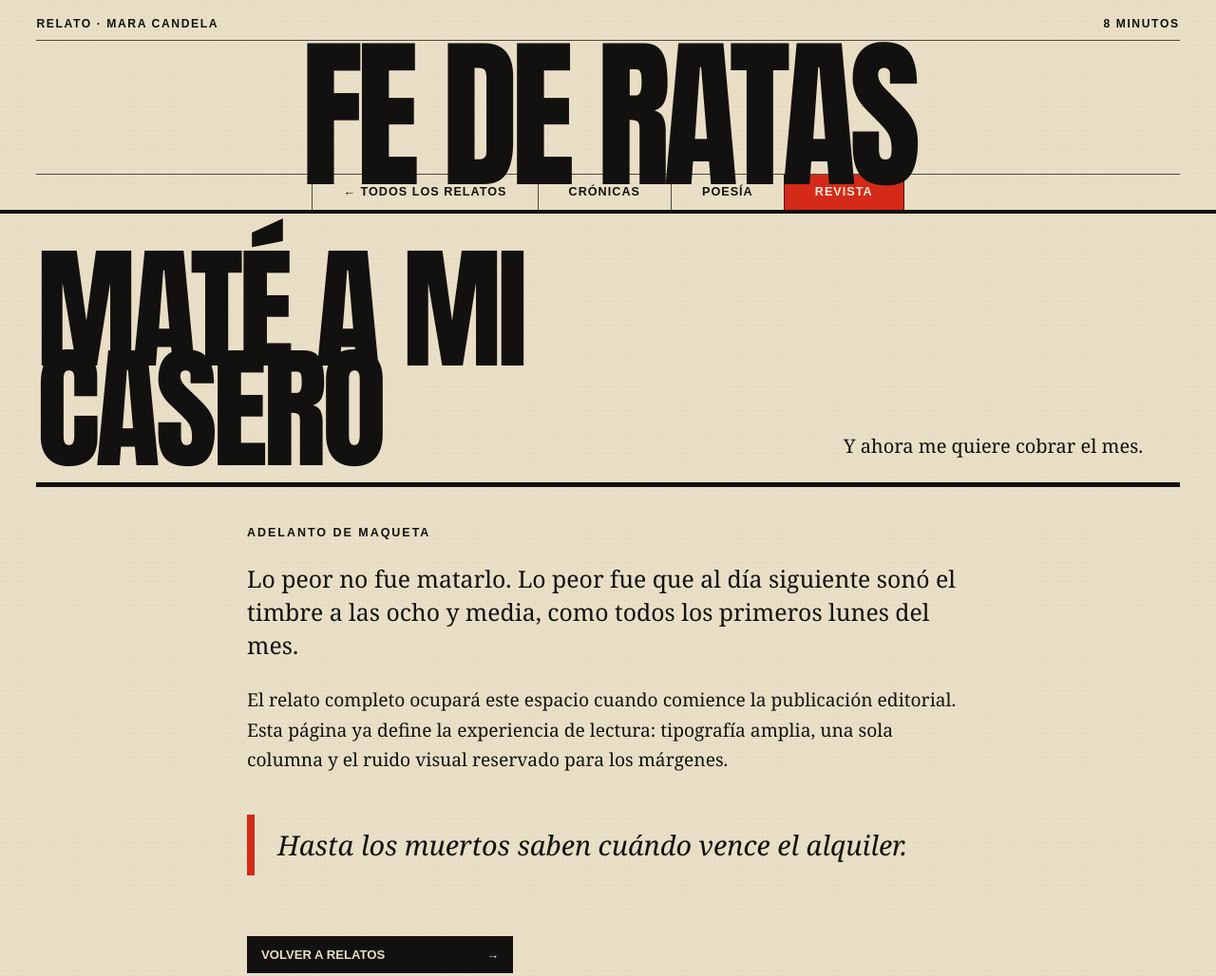
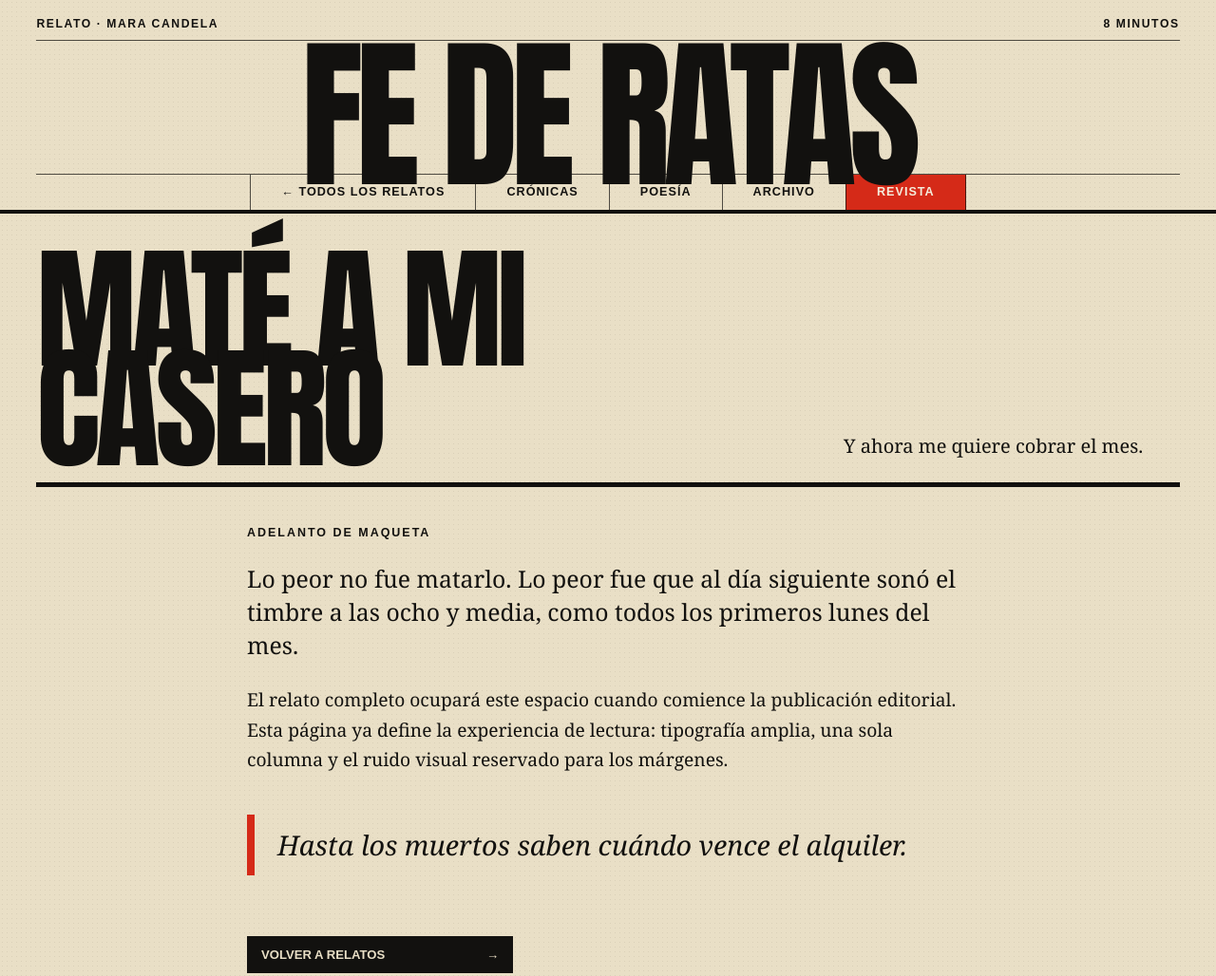
Before and after one commit to ThomasMullicundo/Fe-de-erratas, a website: page relato-casero.html in a window 1280 px wide. Shown: the top 1028 px of the page at 95% size. Drawn offline with Linux system fonts and the light colour scheme.

Commit message:
Add Archive navigation

```diff
--- a/relato-casero.html
+++ b/relato-casero.html
@@ -1 +1 @@
-<!doctype html><html lang="es"><head><meta charset="UTF-8"><meta name="viewport" content="width=device-width, initial-scale=1"><title>Maté a mi casero — Fe de ratas</title><link rel="stylesheet" href="/styles.css"></head><body><header class="site-head"><div class="eyebrow"><span>Relato · Mara Candela</span><span>8 minutos</span></div><a class="brand" href="/">FE DE RATAS</a><nav><a href="/relatos">← Todos los relatos</a><a href="/cronicas">Crónicas</a><a href="/poesia">Poesía</a><a href="/revista">Revista</a></nav></header><main class="page-main"><section class="page-title"><h1>Maté a mi casero</h1><p>Y ahora me quiere cobrar el mes.</p></section><article class="reading"><p class="kicker">Adelanto de maqueta</p><p class="intro">Lo peor no fue matarlo. Lo peor fue que al día siguiente sonó el timbre a las ocho y media, como todos los primeros lunes del mes.</p><p>El relato completo ocupará este espacio cuando comience la publicación editorial. Esta página ya define la experiencia de lectura: tipografía amplia, una sola columna y el ruido visual reservado para los márgenes.</p><blockquote>Hasta los muertos saben cuándo vence el alquiler.</blockquote><a class="read-link" href="/relatos">Volver a relatos <span>→</span></a></article></main><footer class="footer"><div class="footer-brand">FE DE RATAS</div><div><p>Ficción desde abajo.</p></div><div><a href="/">Portada ↑</a></div></footer></body></html>
+<!doctype html><html lang="es"><head><meta charset="UTF-8"><meta name="viewport" content="width=device-width, initial-scale=1"><title>Maté a mi casero — Fe de ratas</title><link rel="stylesheet" href="/styles.css"></head><body><header class="site-head"><div class="eyebrow"><span>Relato · Mara Candela</span><span>8 minutos</span></div><a class="brand" href="/">FE DE RATAS</a><nav><a href="/relatos">← Todos los relatos</a><a href="/cronicas">Crónicas</a><a href="/poesia">Poesía</a><a href="/archivo">Archivo</a><a href="/revista">Revista</a></nav></header><main class="page-main"><section class="page-title"><h1>Maté a mi casero</h1><p>Y ahora me quiere cobrar el mes.</p></section><article class="reading"><p class="kicker">Adelanto de maqueta</p><p class="intro">Lo peor no fue matarlo. Lo peor fue que al día siguiente sonó el timbre a las ocho y media, como todos los primeros lunes del mes.</p><p>El relato completo ocupará este espacio cuando comience la publicación editorial. Esta página ya define la experiencia de lectura: tipografía amplia, una sola columna y el ruido visual reservado para los márgenes.</p><blockquote>Hasta los muertos saben cuándo vence el alquiler.</blockquote><a class="read-link" href="/relatos">Volver a relatos <span>→</span></a></article></main><footer class="footer"><div class="footer-brand">FE DE RATAS</div><div><p>Ficción desde abajo.</p></div><div><a href="/">Portada ↑</a></div></footer></body></html>
```
